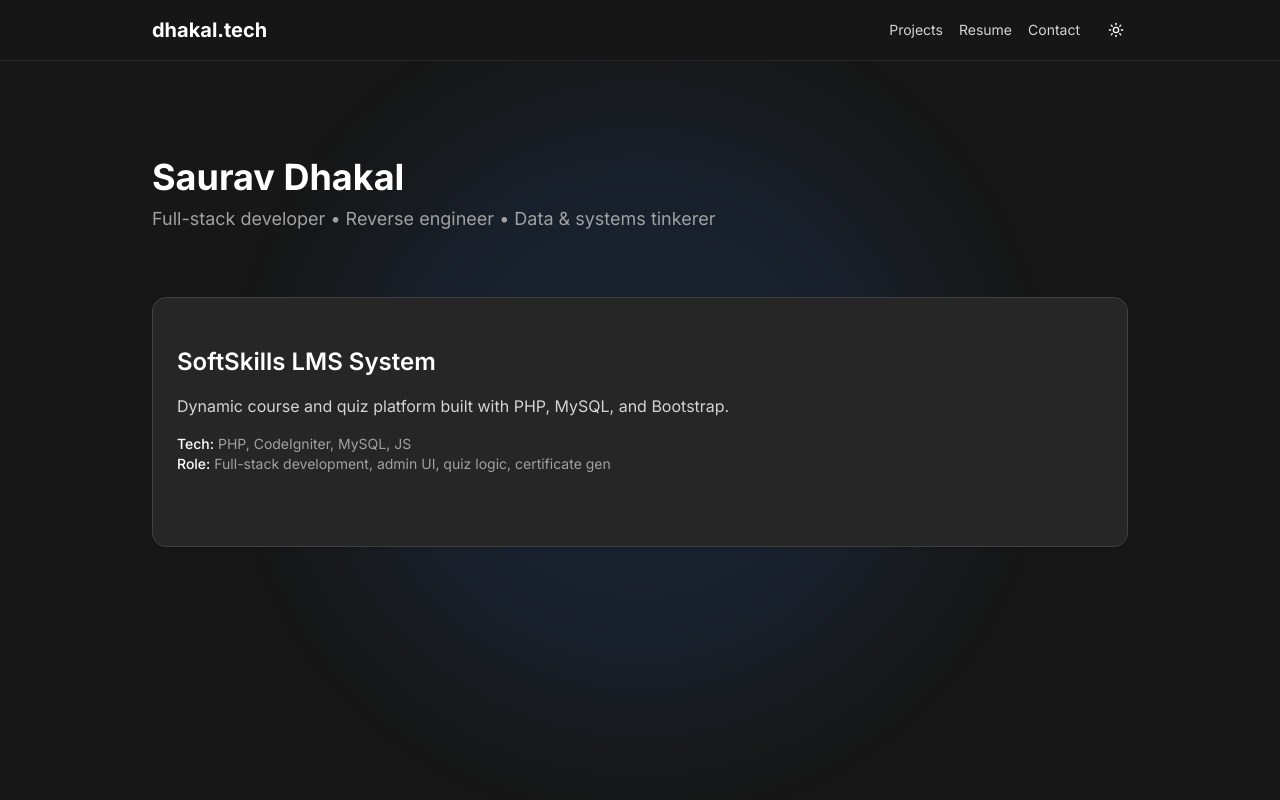
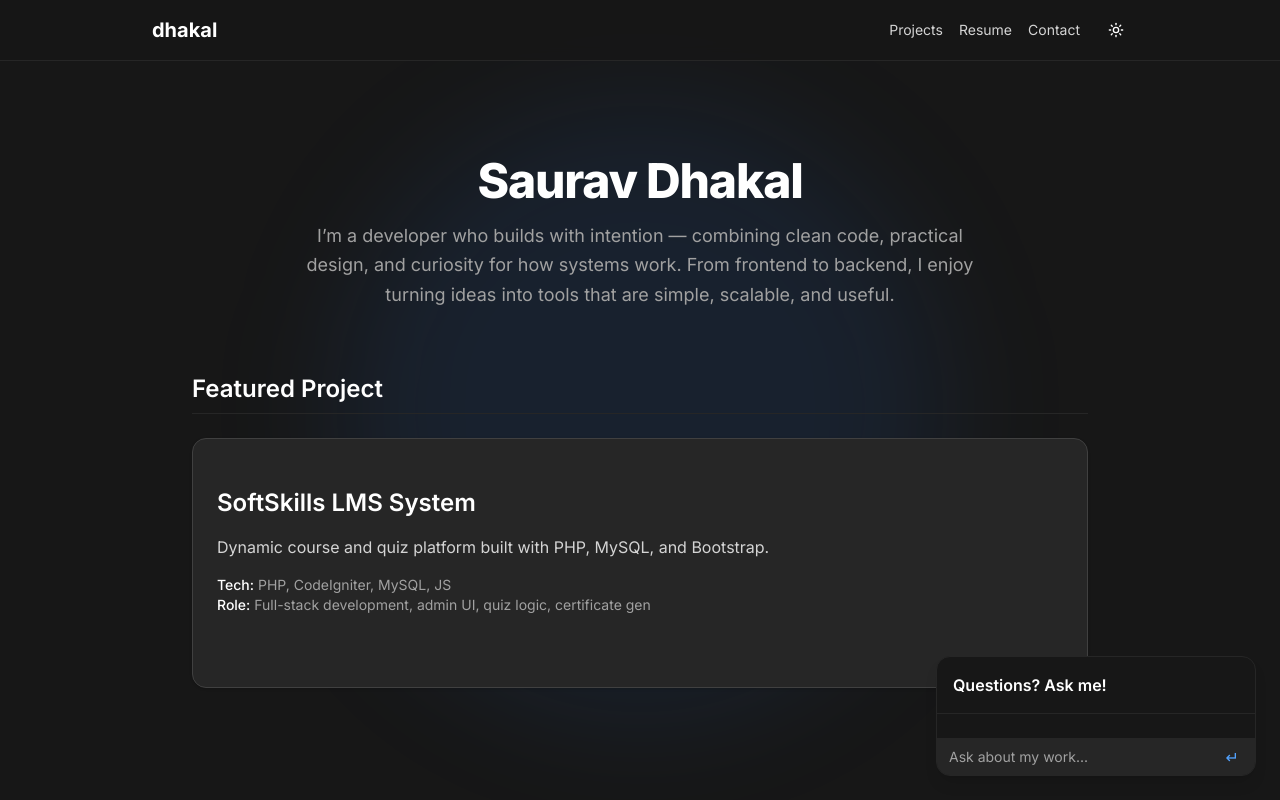
Before and after one commit to dhakalsaurav11/dhakal-portfolio, a Next.js app: page / in a window 1280 px wide. Built offline with nearby package versions, Linux system fonts and the light colour scheme.

Commit message:
adding AI assistant and updating necessary files

```diff
--- a/src/app/layout.tsx
+++ b/src/app/layout.tsx
@@ -3,6 +3,7 @@ import type { Metadata } from "next";
 import { Inter, JetBrains_Mono } from "next/font/google";
 import { Navbar } from "@/components/Navbar";
 import { ThemeProvider } from "@/components/ThemeProvider";
+import { PortfolioChat } from "@/components/PortfolioChat";
 
 const inter = Inter({ subsets: ["latin"] });
 const mono = JetBrains_Mono({ subsets: ["latin"], variable: "--font-mono" });
@@ -19,6 +20,8 @@ export default function RootLayout({ children }: { children: React.ReactNode })
         <ThemeProvider>
           <Navbar />
           <main className="max-w-5xl mx-auto px-6 py-12">{children}</main>
+
+          <PortfolioChat />
         </ThemeProvider>
       </body>
     </html>
--- a/src/app/page.tsx
+++ b/src/app/page.tsx
@@ -9,20 +9,26 @@ export default function HomePage() {
       {/* Background blur */}
       <div className="absolute top-0 left-1/2 -translate-x-1/2 w-[600px] h-[600px] rounded-full bg-blue-500/10 blur-3xl z-0" />
 
+      {/* Intro Section */}
       <motion.div
-        className="relative z-10"
-        initial={{ opacity: 0, y: -15 }}
+        className="relative z-10 text-center"
+        initial={{ opacity: 0, y: -20 }}
         animate={{ opacity: 1, y: 0 }}
         transition={{ duration: 0.6 }}
       >
-        <h1 className="text-4xl font-bold mb-2 text-white">Saurav Dhakal</h1>
-        <p className="text-lg text-neutral-400">
-          Full-stack developer • Reverse engineer • Data & systems tinkerer
+        <h1 className="text-5xl font-extrabold text-white tracking-tight mb-4">
+          Saurav Dhakal
+        </h1>
+        <p className="text-lg text-neutral-400 max-w-2xl mx-auto leading-relaxed">
+          I’m a developer who builds with intention — combining clean code, practical design, and curiosity for how systems work. From frontend to backend, I enjoy turning ideas into tools that are simple, scalable, and useful.
         </p>
       </motion.div>
 
-      {/* Featured Project (first only for now) */}
-      <section className="space-y-10 relative z-10">
+      {/* Featured Project Section */}
+      <section className="space-y-6 relative z-10 max-w-4xl mx-auto text-left">
+        <h2 className="text-2xl font-semibold text-white border-b border-neutral-800 pb-2">
+          Featured Project
+        </h2>
         <ProjectCard
           title="SoftSkills LMS System"
           description="Dynamic course and quiz platform built with PHP, MySQL, and Bootstrap."
--- a/src/components/Navbar.tsx
+++ b/src/components/Navbar.tsx
@@ -29,7 +29,7 @@ export function Navbar() {
     >
       <nav className="max-w-5xl mx-auto px-6 py-4 flex items-center justify-between">
         <Link href="/" className="text-xl font-bold text-white hover:text-blue-400">
-          dhakal.tech
+          dhakal
         </Link>
         <div className="flex items-center space-x-4 text-sm">
           {links.map(({ href, label }) => (
--- /dev/null
+++ b/src/components/PortfolioChat.tsx
@@ -0,0 +1,81 @@
+'use client';
+
+import { useState, useEffect, useRef, FormEvent } from 'react';
+
+type ChatMessage = {
+  role: 'user' | 'assistant';
+  content: string;
+};
+
+export function PortfolioChat() {
+  const [messages, setMessages] = useState<ChatMessage[]>([]);
+  const [input, setInput] = useState('');
+  const [loading, setLoading] = useState(false);
+  const ref = useRef<HTMLDivElement>(null);
+
+  useEffect(() => {
+    ref.current?.scrollTo(0, ref.current.scrollHeight);
+  }, [messages]);
+
+  async function sendMessage(e: FormEvent) {
+    e.preventDefault();
+    if (!input.trim()) return;
+
+    const newMessages: ChatMessage[] = [...messages, { role: 'user' as const, content: input }];
+    setMessages(newMessages);
+    setInput('');
+    setLoading(true);
+
+    try {
+      const res = await fetch('/api/chat', {
+        method: 'POST',
+        headers: { 'Content-Type': 'application/json' },
+        body: JSON.stringify({ messages: newMessages }),
+      });
+
+      const data = await res.json();
+
+      setMessages([...newMessages, { role: 'assistant' as const, content: data.content }]);
+    } catch (err) {
+      setMessages([
+        ...newMessages,
+        { role: 'assistant' as const, content: '❌ Error getting response from assistant.' },
+      ]);
+    } finally {
+      setLoading(false);
+    }
+  }
+
+  return (
+    <div className="fixed bottom-6 right-6 bg-neutral-900 text-white rounded-xl w-80 shadow-lg z-50 border border-neutral-800 flex flex-col overflow-hidden">
+      <div className="p-4 border-b border-neutral-800 font-semibold">Questions? Ask me!</div>
+
+      <div ref={ref} className="flex-1 overflow-y-auto px-4 py-3 space-y-3 text-sm max-h-60">
+        {messages.map((m, i) => (
+          <div
+            key={i}
+            className={`whitespace-pre-wrap ${
+              m.role === 'user' ? 'text-right text-blue-300' : 'text-left text-neutral-300'
+            }`}
+          >
+            <strong>{m.role === 'user' ? 'You' : 'AI'}:</strong>
+            <p className="text-sm leading-relaxed whitespace-pre-wrap">{m.content}</p>
+          </div>
+        ))}
+        {loading && <p className="text-neutral-500 italic">Thinking...</p>}
+      </div>
+
+      <form onSubmit={sendMessage} className="flex border-t border-neutral-800 bg-neutral-800">
+        <input
+          value={input}
+          onChange={(e) => setInput(e.target.value)}
+          className="flex-1 px-3 py-2 bg-transparent text-sm text-white placeholder-neutral-400 focus:outline-none"
+          placeholder="Ask about my work..."
+        />
+        <button type="submit" className="px-4 text-blue-400 hover:text-blue-500">
+          ↵
+        </button>
+      </form>
+    </div>
+  );
+}
--- a/src/lib/projects.ts
+++ b/src/lib/projects.ts
@@ -22,7 +22,7 @@ export const allProjects = [
     {
       title: "CS351 Fire Propagation Simulator",
       description: "Simulates wildfire spread using sensors and mobile agents with C++ and GTK GUI.",
-      tech: ["Java", "Graph Theory", "File I/O"],
+      tech: ["Java", "Graph Theory", "File I/O", "School Project"],
       role: "Network logic, SensorNode, propagation, agent debugging",
       github: "https://github.com/UNM-CS351/multi-chef-lab-dhakalsaurav11",
       demo: "",
@@ -58,7 +58,7 @@ export const allProjects = [
     {
       title: "Scrabble Game",
       description: "Playable GUI version of Scrabble with tile rules, board logic, and scoring system.",
-      tech: ["Java", "Swing"],
+      tech: ["Java", "Swing", "School Project"],
       role: "Board logic, GUI rendering, JAR packaging",
       github: "https://github.com/UNM-CS351/project-3-scrabble-dhakalsaurav11",
       demo: "",
@@ -67,7 +67,7 @@ export const allProjects = [
     {
       title: "Auctions Game",
       description: "A distributed auction system simulating real-time interactions between agents, auction houses, and a central bank using Java sockets and JavaFX.",
-      tech: ["Java"],
+      tech: ["Java", "School Project"],
       role: "Board logic, GUI rendering, JAR packaging",
       github: "https://github.com/UNM-CS351/project-5-auctions-project-5-group-02-1",
       demo: "",
```
Also changed, not shown: 1 other file (tests, documents, lock files or other folders).
